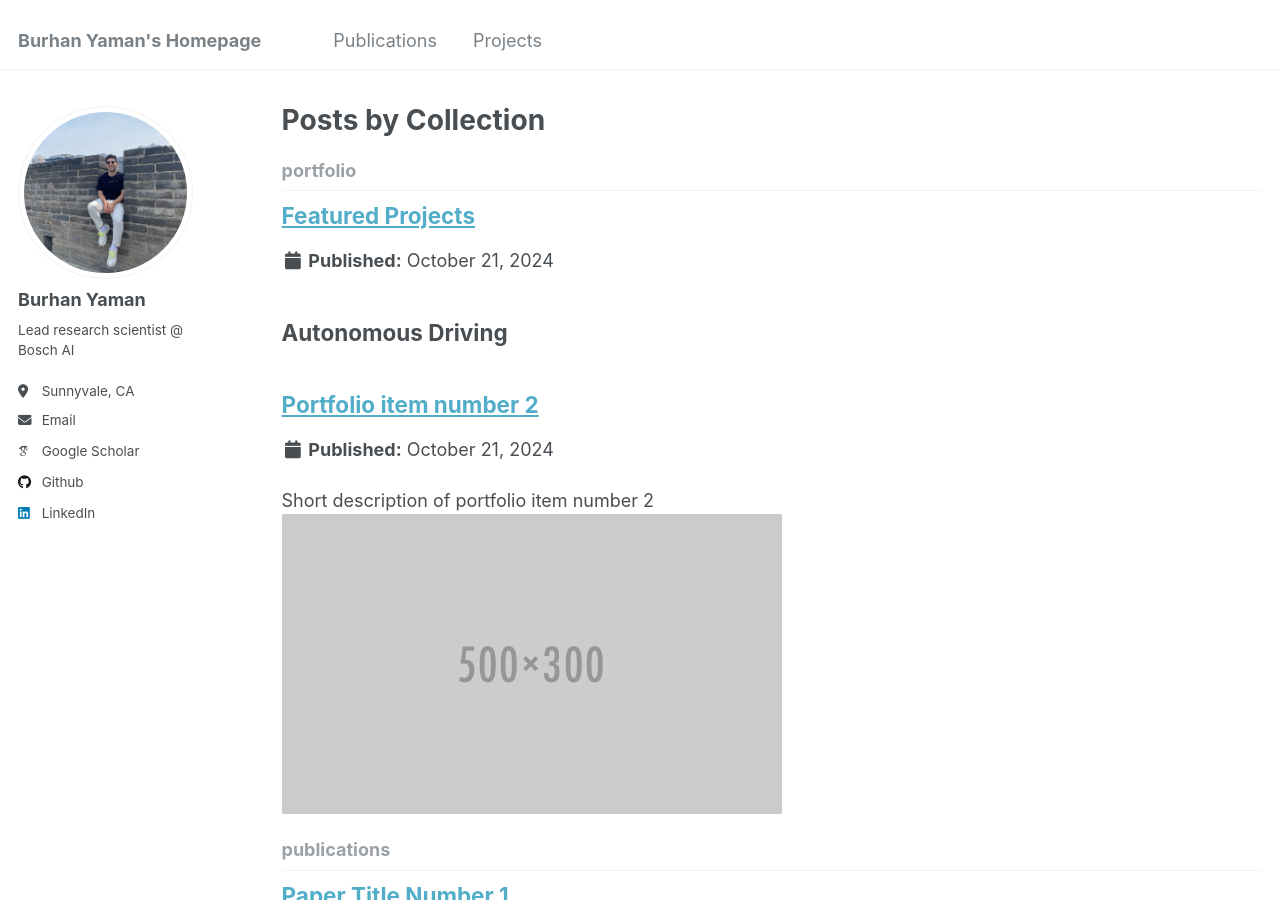
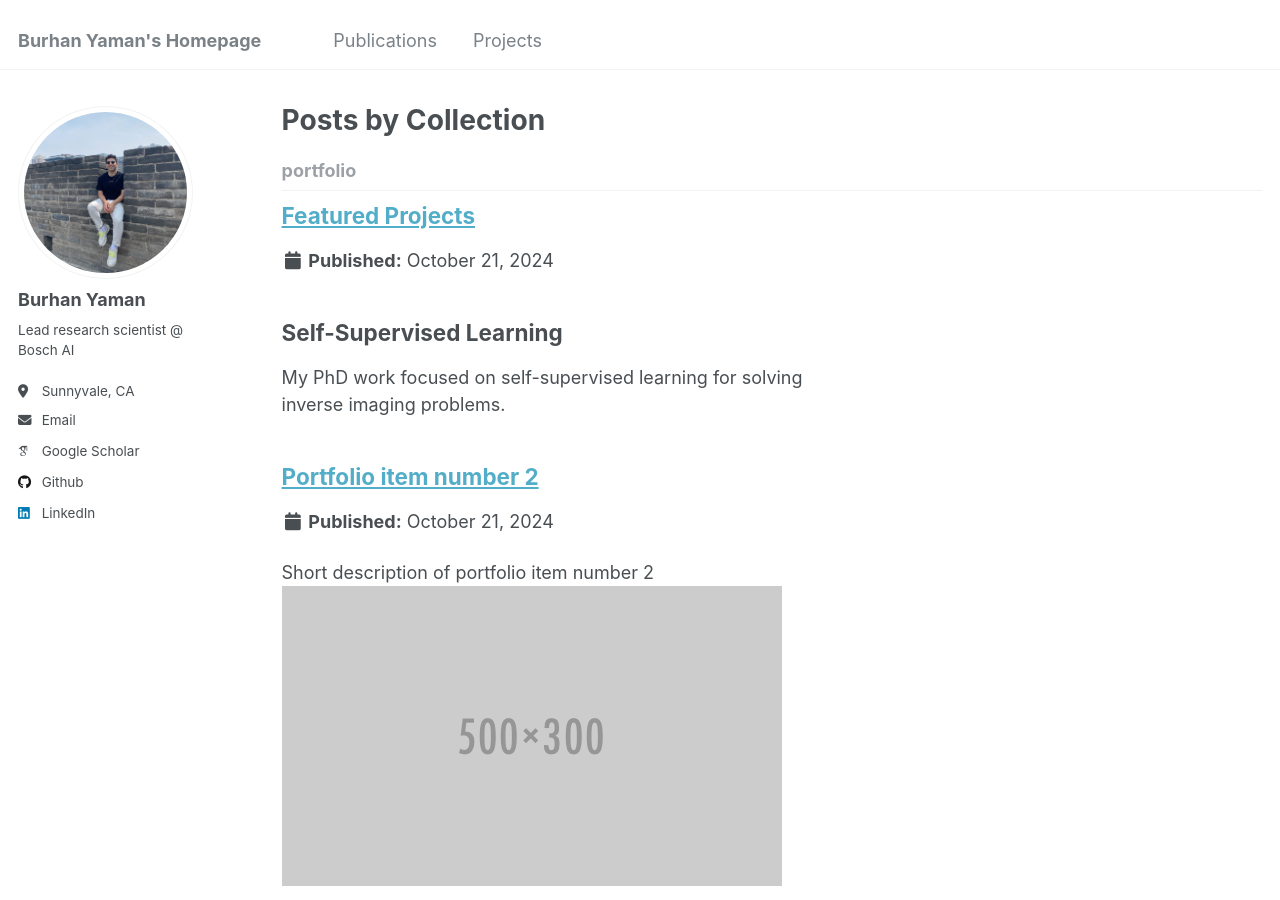
Before and after one commit to byaman14/byaman14.github.io, a Jekyll site: the page built from _pages/collection-archive.html, in a window 1280 px wide and 900 px high. Built offline with Jekyll 4.4.1, drawn with Linux system fonts in a browser that asks for light colours; some web fonts are replaced.

Commit message:
Update portfolio-1.md

```diff
--- a/_portfolio/portfolio-1.md
+++ b/_portfolio/portfolio-1.md
@@ -2,9 +2,6 @@
 title: "Featured Projects"
 permalink: /portfolio/
 ---
-
-## Autonomous Driving
-
 
 ## Self-Supervised Learning
 My PhD work focused on self-supervised learning  for solving inverse imaging problems.
```
